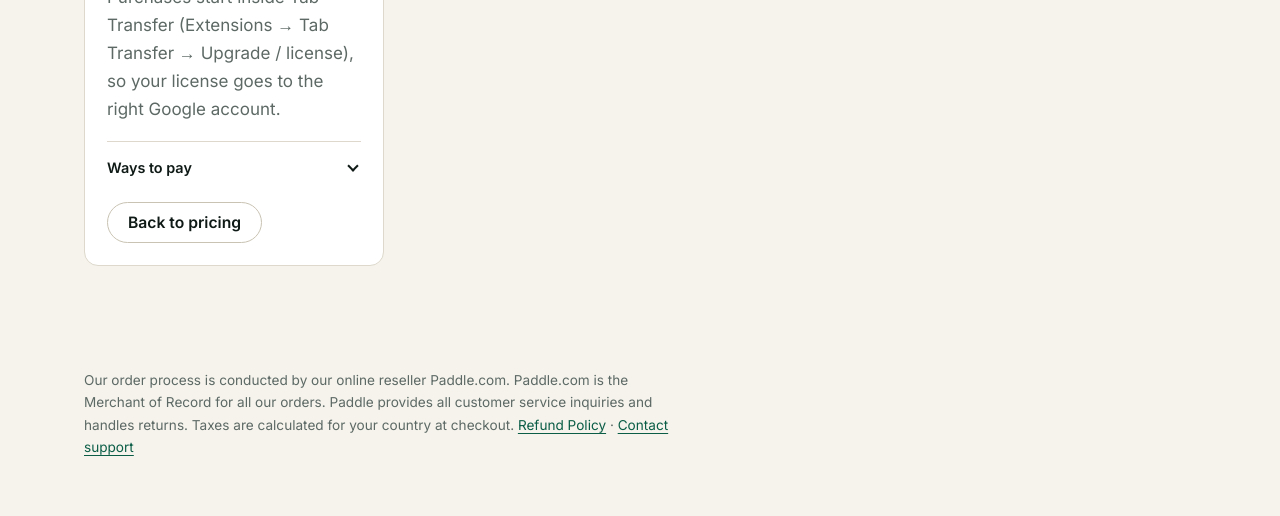
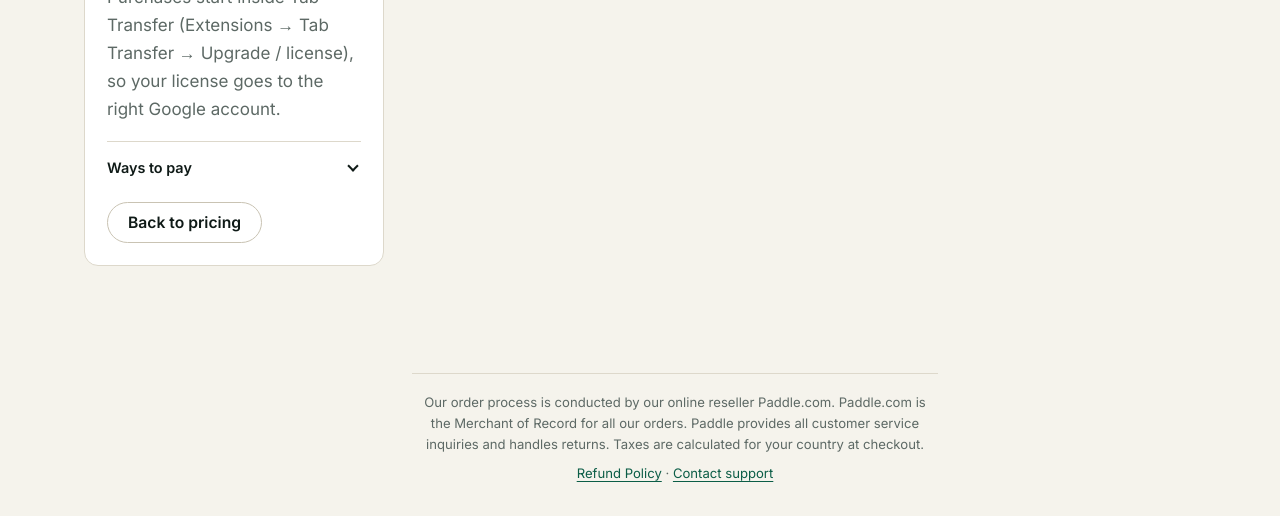
Before and after one commit to raularaw/macrotool-website, a plain HTML site: page checkout/index.html in a window 1280 px wide. Shown: the part 284-800 px from the top of the page. Drawn offline with nearby package versions, Linux system fonts and the light colour scheme.

Commit message:
Checkout: fine print under the payment form (#27)
Claude-Session: https://claude.ai/code/session_017TFFwr4QuzSf3JLPSNdRZr

Co-authored-by: Raul Araw <raularaw@gmail.com>
Co-authored-by: Claude Opus 5.5 <noreply@anthropic.com>

```diff
--- a/checkout/index.html
+++ b/checkout/index.html
@@ -64,8 +64,11 @@
   .co-pm li.no { color: var(--muted); }
   .co-pm h3 { font-size: .8rem; text-transform: uppercase; letter-spacing: .04em; color: var(--muted); margin: 14px 0 0; }
   .co-pm p { color: var(--muted); font-size: .82rem; margin: 12px 0 0; }
-  .co-fine { margin-top: 28px; color: var(--muted); font-size: .85rem; max-width: 70ch; }
+  .co-fine { grid-column: 2; margin: 4px 0 0; padding: 18px 8px 0; border-top: 1px solid var(--line); text-align: center; color: var(--muted); font-size: .82rem; line-height: 1.6; }
+  .co-fine p { margin: 0; }
+  .co-fine p + p { margin-top: 8px; }
   @media (max-width: 1100px) { .co { grid-template-columns: 280px minmax(0, 1fr); } .co-qr { display: none; } }
+  @media (max-width: 760px) { .co-fine { grid-column: auto; } }
   @media (max-width: 760px) { .co { grid-template-columns: 1fr; } }
 </style>
 <section class="section">
@@ -100,8 +103,11 @@
         <p>Scan to finish this purchase on your phone with Apple Pay, Google Pay, PayPal or a card.</p>
         <div id="qr" aria-label="QR code that opens this checkout on your phone"></div>
       </div>
+      <div class="co-fine">
+        <p>Our order process is conducted by our online reseller Paddle.com. Paddle.com is the Merchant of Record for all our orders. Paddle provides all customer service inquiries and handles returns. Taxes are calculated for your country at checkout.</p>
+        <p><a href="../refunds/">Refund Policy</a> &middot; <a href="../support/">Contact support</a></p>
+      </div>
     </div>
-    <p class="co-fine">Our order process is conducted by our online reseller Paddle.com. Paddle.com is the Merchant of Record for all our orders. Paddle provides all customer service inquiries and handles returns. Taxes are calculated for your country at checkout. <a href="../refunds/">Refund Policy</a> &middot; <a href="../support/">Contact support</a></p>
   </div>
 </section>
 <script src="../assets/js/qrcode.min.js"></script>
```
